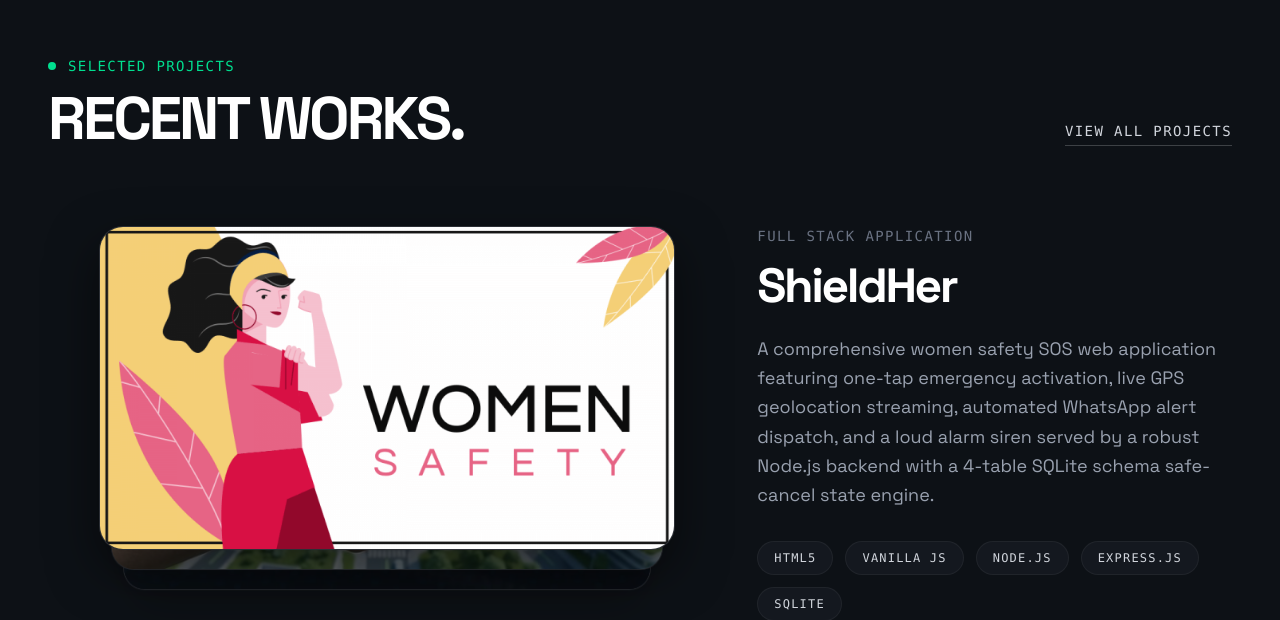
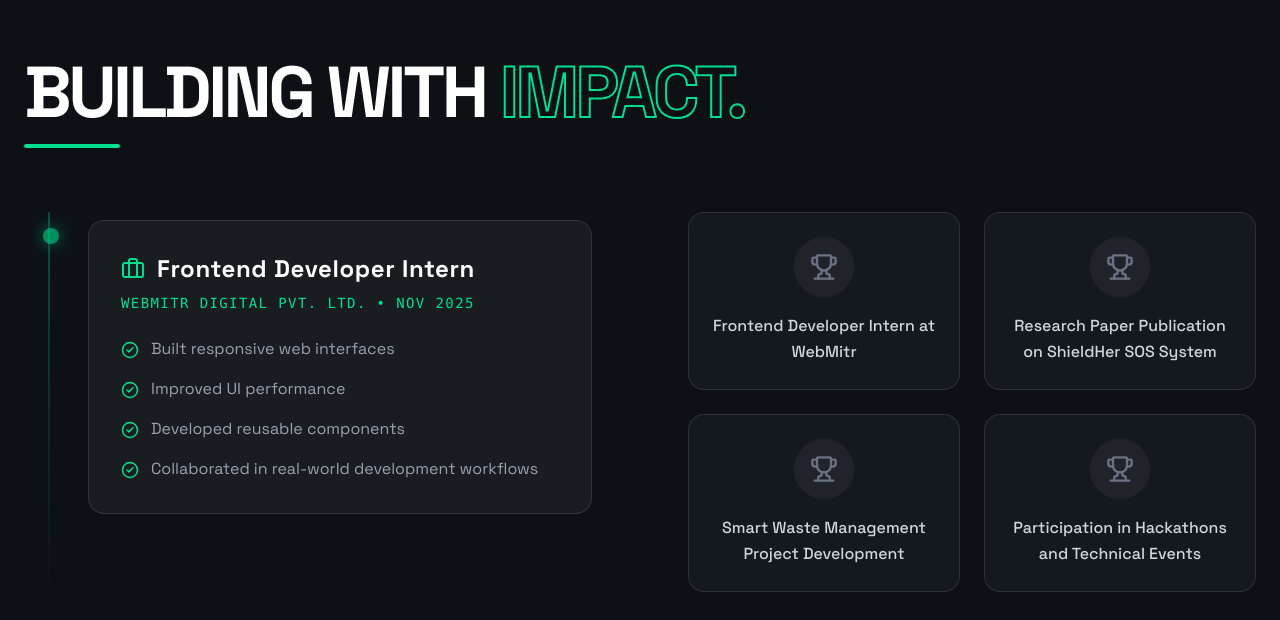
Before and after one commit to abhii-byte1/Portfolio, a React app: page / in a window 1280 px wide. Shown: the part 1829-2449 px from the top of the page. Built offline with nearby package versions, Linux system fonts and the light colour scheme; the HTML template or start-up script is replaced by a standard one.

Commit message:
feat: Add new Experience & Achievements section with timeline and premium glassmorphism cards

```diff
--- a/src/App.tsx
+++ b/src/App.tsx
@@ -1,6 +1,7 @@
 import Navbar from './components/Navbar';
 import Hero from './components/Hero';
 import About from './components/About';
+import Experience from './components/Experience';
 import RecentWorks from './components/RecentWorks';
 import Services from './components/Services';
 import Footer from './components/Footer';
@@ -11,6 +12,7 @@ function App() {
       <Navbar />
       <Hero />
       <About />
+      <Experience />
       <RecentWorks />
       <Services />
       <Footer />
--- /dev/null
+++ b/src/components/Experience.tsx
@@ -0,0 +1,100 @@
+import { motion } from 'framer-motion';
+import { Briefcase, Trophy, CheckCircle2 } from 'lucide-react';
+
+export default function Experience() {
+  const achievements = [
+    "Frontend Developer Intern at WebMitr",
+    "Research Paper Publication on ShieldHer SOS System",
+    "Smart Waste Management Project Development",
+    "Participation in Hackathons and Technical Events"
+  ];
+
+  return (
+    <section id="experience" className="py-20 lg:py-32 relative z-10 px-6 max-w-7xl mx-auto">
+      <div className="mb-16">
+        <motion.h2
+          initial={{ opacity: 0, y: 20 }}
+          whileInView={{ opacity: 1, y: 0 }}
+          viewport={{ once: true }}
+          className="font-display font-bold text-5xl md:text-7xl mb-4 text-white uppercase tracking-tighter"
+        >
+          BUILDING WITH <span className="text-transparent" style={{ WebkitTextStroke: '2px #00df8f' }}>IMPACT.</span>
+        </motion.h2>
+        <motion.div
+          initial={{ opacity: 0, scaleX: 0 }}
+          whileInView={{ opacity: 1, scaleX: 1 }}
+          viewport={{ once: true }}
+          className="h-1 w-24 bg-[#00df8f] rounded-full origin-left"
+        />
+      </div>
+
+      <div className="grid grid-cols-1 lg:grid-cols-2 gap-12 lg:gap-24">
+        {/* Left Column: Timeline */}
+        <motion.div
+          initial={{ opacity: 0, x: -50 }}
+          whileInView={{ opacity: 1, x: 0 }}
+          viewport={{ once: true }}
+          transition={{ duration: 0.8 }}
+          className="relative"
+        >
+          <div className="absolute left-6 top-0 bottom-0 w-0.5 bg-gradient-to-b from-[#00df8f] to-transparent opacity-30" />
+
+          <div className="relative pl-16 pt-2">
+            <div className="absolute left-[19px] top-4 w-4 h-4 rounded-full bg-[#00df8f] shadow-[0_0_15px_rgba(0,223,143,0.8)] animate-pulse" />
+
+            <div className="group bg-white/5 border border-white/10 rounded-2xl p-6 md:p-8 hover:border-[#00df8f]/50 hover:shadow-[0_10px_30px_rgba(0,223,143,0.1)] transition-all duration-300">
+              <div className="flex items-center gap-3 mb-2">
+                <Briefcase size={24} className="text-[#00df8f]" />
+                <h3 className="text-2xl font-bold text-white tracking-wide">Frontend Developer Intern</h3>
+              </div>
+              <p className="text-[#00df8f] font-mono text-sm uppercase tracking-widest mb-6">WebMitr Digital Pvt. Ltd. • Nov 2025</p>
+
+              <ul className="space-y-4">
+                {[
+                  "Built responsive web interfaces",
+                  "Improved UI performance",
+                  "Developed reusable components",
+                  "Collaborated in real-world development workflows"
+                ].map((item, index) => (
+                  <motion.li
+                    key={index}
+                    initial={{ opacity: 0, x: -10 }}
+                    whileInView={{ opacity: 1, x: 0 }}
+                    viewport={{ once: true }}
+                    transition={{ delay: 0.3 + (index * 0.1) }}
+                    className="flex items-start gap-3 text-gray-400 group-hover:text-gray-300 transition-colors"
+                  >
+                    <CheckCircle2 size={18} className="text-[#00df8f] mt-1 shrink-0" />
+                    <span>{item}</span>
+                  </motion.li>
+                ))}
+              </ul>
+            </div>
+          </div>
+        </motion.div>
+
+        {/* Right Column: Achievements */}
+        <div className="grid grid-cols-1 sm:grid-cols-2 gap-6">
+          {achievements.map((achievement, index) => (
+            <motion.div
+              key={index}
+              initial={{ opacity: 0, y: 30 }}
+              whileInView={{ opacity: 1, y: 0 }}
+              viewport={{ once: true }}
+              transition={{ delay: index * 0.1, duration: 0.6 }}
+              whileHover={{ y: -8 }}
+              className="bg-[#14181f] border border-white/10 rounded-2xl p-6 flex flex-col justify-center items-center text-center hover:border-[#00df8f]/50 hover:shadow-[0_10px_30px_rgba(0,223,143,0.15)] group transition-all duration-300"
+            >
+              <div className="bg-white/5 p-4 rounded-full mb-4 group-hover:bg-[#00df8f]/10 group-hover:scale-110 transition-all duration-300">
+                <Trophy size={28} className="text-gray-500 group-hover:text-[#00df8f] transition-colors" />
+              </div>
+              <p className="text-gray-300 font-medium leading-relaxed group-hover:text-white transition-colors">
+                {achievement}
+              </p>
+            </motion.div>
+          ))}
+        </div>
+      </div>
+    </section>
+  );
+}
```
